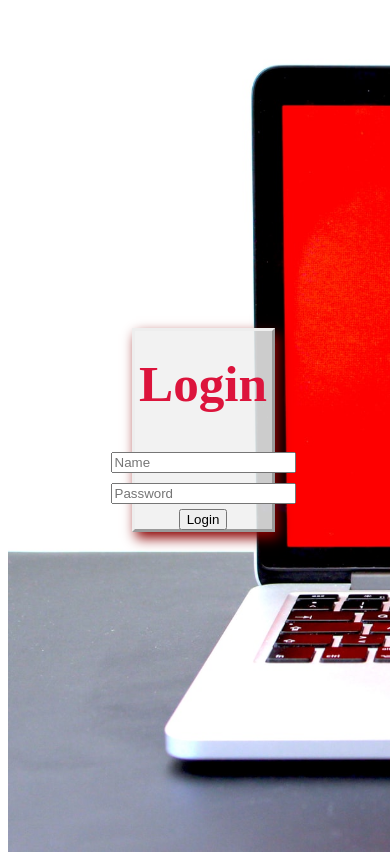
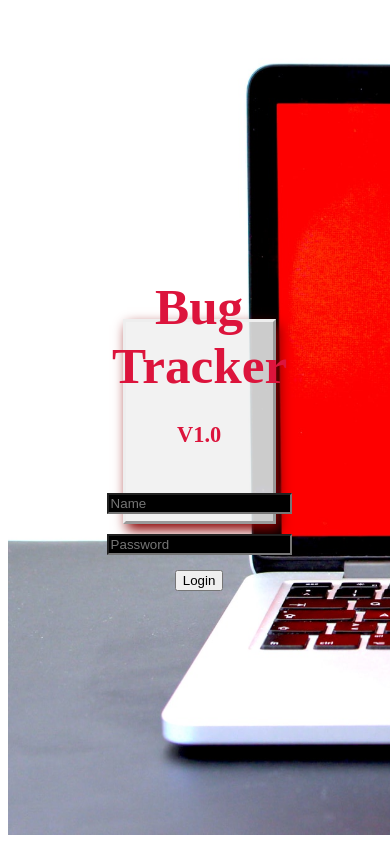
Before and after one commit to M-PAW/bug-tracker, a React (Create React App) app in the folder client/: page / in a window 390 px wide. Built offline with nearby package versions, Linux system fonts and the light colour scheme.

Commit message:
Login Component: finished the basic desktop layout. Responsive layout will be worked on later in production.

```diff
--- a/client/src/Views/Login/Login.jsx
+++ b/client/src/Views/Login/Login.jsx
@@ -33,7 +33,7 @@ const Login = () => {
     return (
         <div className="loginBG">
             <div className="loginForm">
-            <h1>Login</h1>
+            <h1>Bug Tracker <span>V1.0</span></h1>
                 <form
                     action=""
                     className="login-panel"
@@ -52,6 +52,7 @@ const Login = () => {
                         placeholder='Password'
                         onChange={changeHandler}
                     />
+                    <br/>
                     <button
                         type='submit'
                         onClick={submitHandler}
--- a/client/src/Views/Login/login.css
+++ b/client/src/Views/Login/login.css
@@ -2,8 +2,8 @@
     display: flex;
     justify-content: center;
     align-items: center;
-    width: 100vw;
-    height: 100vh;
+    width: 98vw;
+    height: 98vh;
     background: url("../../assets/michael-geiger-JJPqavJBy_k-unsplash.jpg");
     background-size: cover;
 }
@@ -15,8 +15,7 @@
     align-items: center;
     height: 20vh;
     width: 30vw;
-    padding: 10px;
-    padding-bottom: 20px;
+    padding: 10px 15px 20px 15px;
     text-align: center;
     background-color: rgba(240,240,240,0.85);
     border: 2px 2px 1px 1px dark gray;
@@ -28,6 +27,13 @@
     font-size: 3.2rem;
 }
 
+.loginForm span {
+    font-size: 1.4rem;
+}
+
 input {
     margin: 5px;
+    background-color: black;
+    color: white;
+    margin-bottom: 15px;
 }
```
